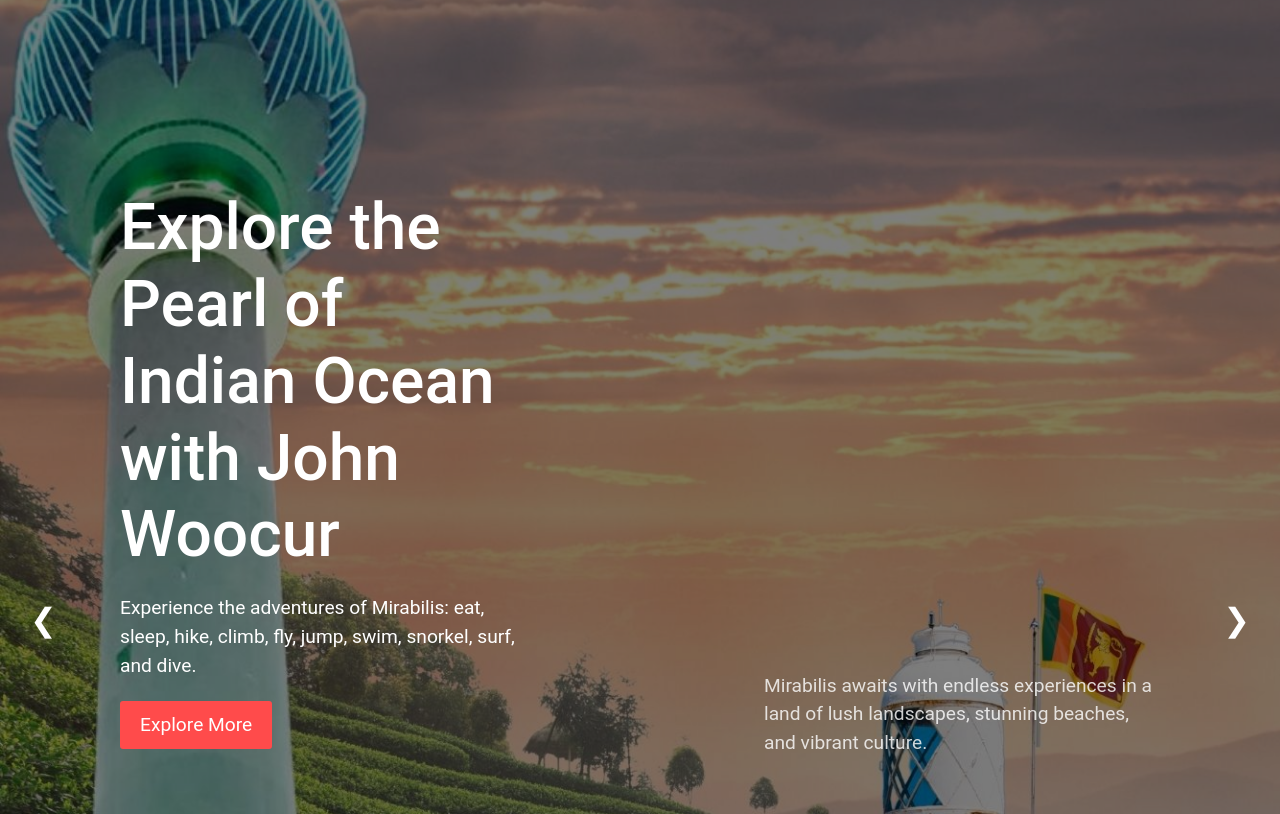
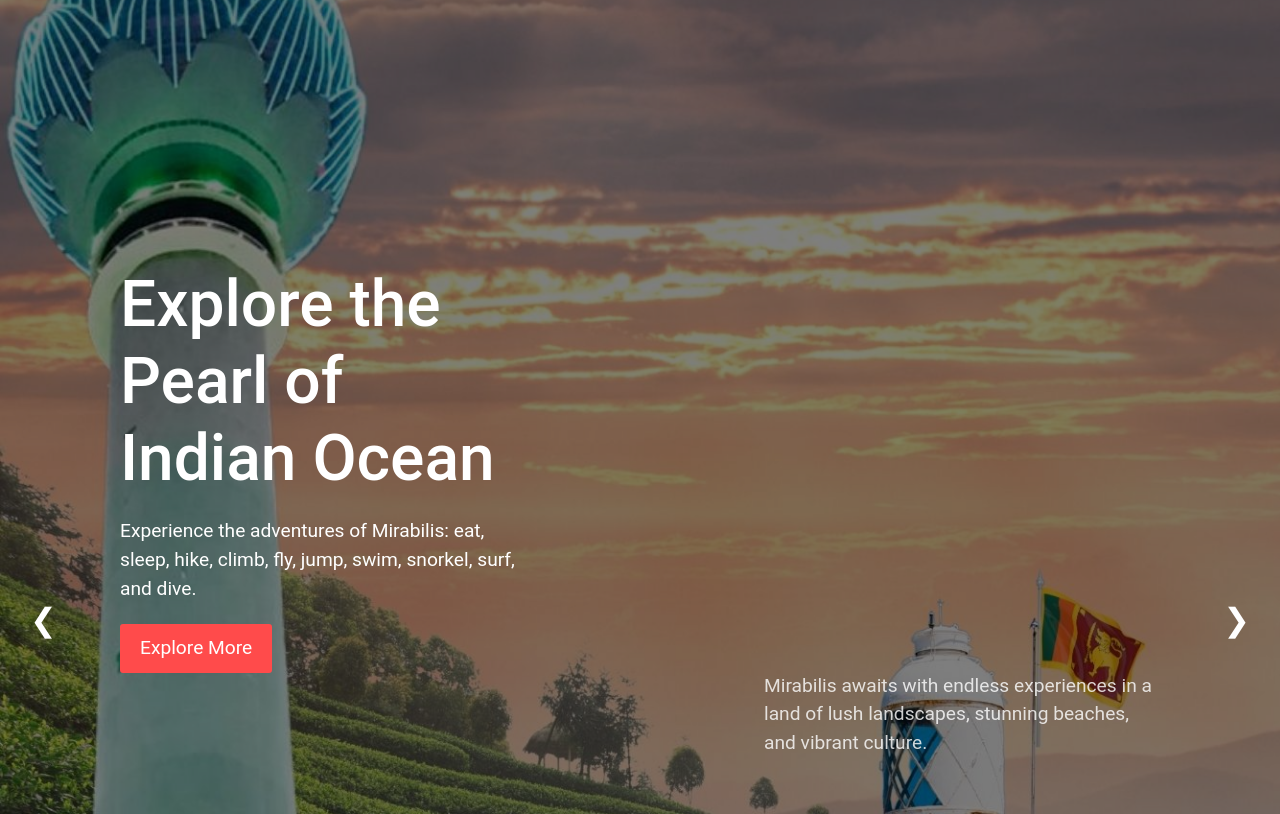
Before and after one commit to woocurs/johntravelslk, a PHP site: page / in a window 1280 px wide. Shown: the part 383-1197 px from the top of the page. Run offline with PHP 8.4, Linux system fonts and the light colour scheme; some libraries are stand-ins or nearby versions.

Commit message:
Index page Updated

```diff
--- a/index.php
+++ b/index.php
@@ -290,7 +290,7 @@
         <div class="slide active">
             <div class="overlay">
                 <div class="left-content">
-                    <h1>Explore the Pearl of Indian Ocean with John Woocur</h1>
+                    <h1>Explore the Pearl of Indian Ocean</h1>
                     <p>Experience the adventures of Mirabilis: eat, sleep, hike, climb, fly, jump, swim, snorkel, surf,
                         and dive.</p>
                     <a href="tourpackages.php" class="button">Explore More</a>
```
